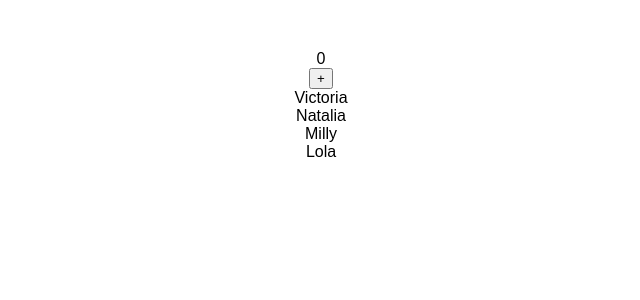
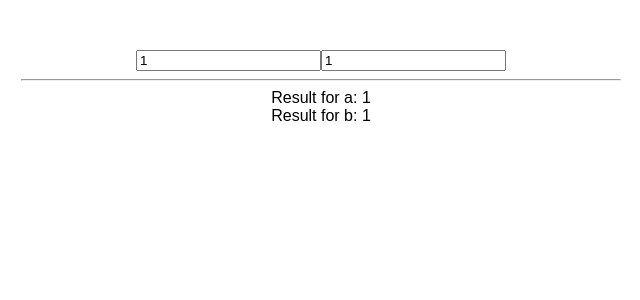
Before and after one commit to LovaVikasso/MicrotasksPlusKabzda, a React (Create React App) app: page / in a window 1280 px wide. Shown: the top 300 px of the page, without its empty margins (319-959 px from the left). Built offline with nearby package versions, Linux system fonts and the light colour scheme.

Commit message:
UseMemo example, in UseMemoDemo UseMemo with React.memo in UseMemoWithReactMemoDemo

```diff
--- a/src/App.tsx
+++ b/src/App.tsx
@@ -15,6 +15,7 @@ import {ControlledSelect} from "./components/ControlledSelect";
 import {UncontrolledSelect} from "./components/UncontrolledSelect";
 import {UncontrolledAccordion} from "./components/UncontrolledAccordion";
 import {ReactMemoDemo} from "./components/ReactMemoDemo";
+import {UseMemoDemo} from "./components/UseMemoDemo";
 
 
 const App = () => {
@@ -47,7 +48,8 @@ const App = () => {
     return (
 
         <div className="App">
-            <ReactMemoDemo />
+            {/*<ReactMemoDemo />*/}
+            <UseMemoDemo />
             {/*<UncontrolledAccordion titleValue={"UncontrolledAccordion with useReducer"} />*/}
             {/*<Accordion titleValue={'First acc'}*/}
             {/*           collapsed={accordionCollapsed}*/}
--- /dev/null
+++ b/src/components/UseMemoDemo.tsx
@@ -0,0 +1,37 @@
+import React, {useMemo, useState} from 'react';
+
+export const UseMemoDemo = () => {
+
+    const [a, setA] = useState<number>(1)
+    const [b, setB] = useState<number>(1)
+
+
+    //пишем циклы для факториала
+
+    let resultA = useMemo(() => {
+        let tempA = 1
+        for (let i = 1; i <= a; i++) {
+            tempA = tempA * i
+        }
+        return tempA
+    }, [a])
+
+    let resultB = useMemo(() => {
+        let tempB = 1
+        for (let i = 1; i <=b; i++) {
+            tempB = tempB * i
+        }
+        return tempB
+    }, [b])
+
+
+    return (
+        <div>
+            <input value={a} onChange={(e) => setA(Number(e.currentTarget.value))}/>
+            <input value={b} onChange={(e) => setB(Number(e.currentTarget.value))}/>
+            <hr/>
+            <div>Result for a: {resultA}</div>
+            <div>Result for b: {resultB}</div>
+        </div>
+    );
+};
```
Also changed, not shown: src/components/UseMemoWithReactMemoDemo.tsx (added, +34 -0 lines).
